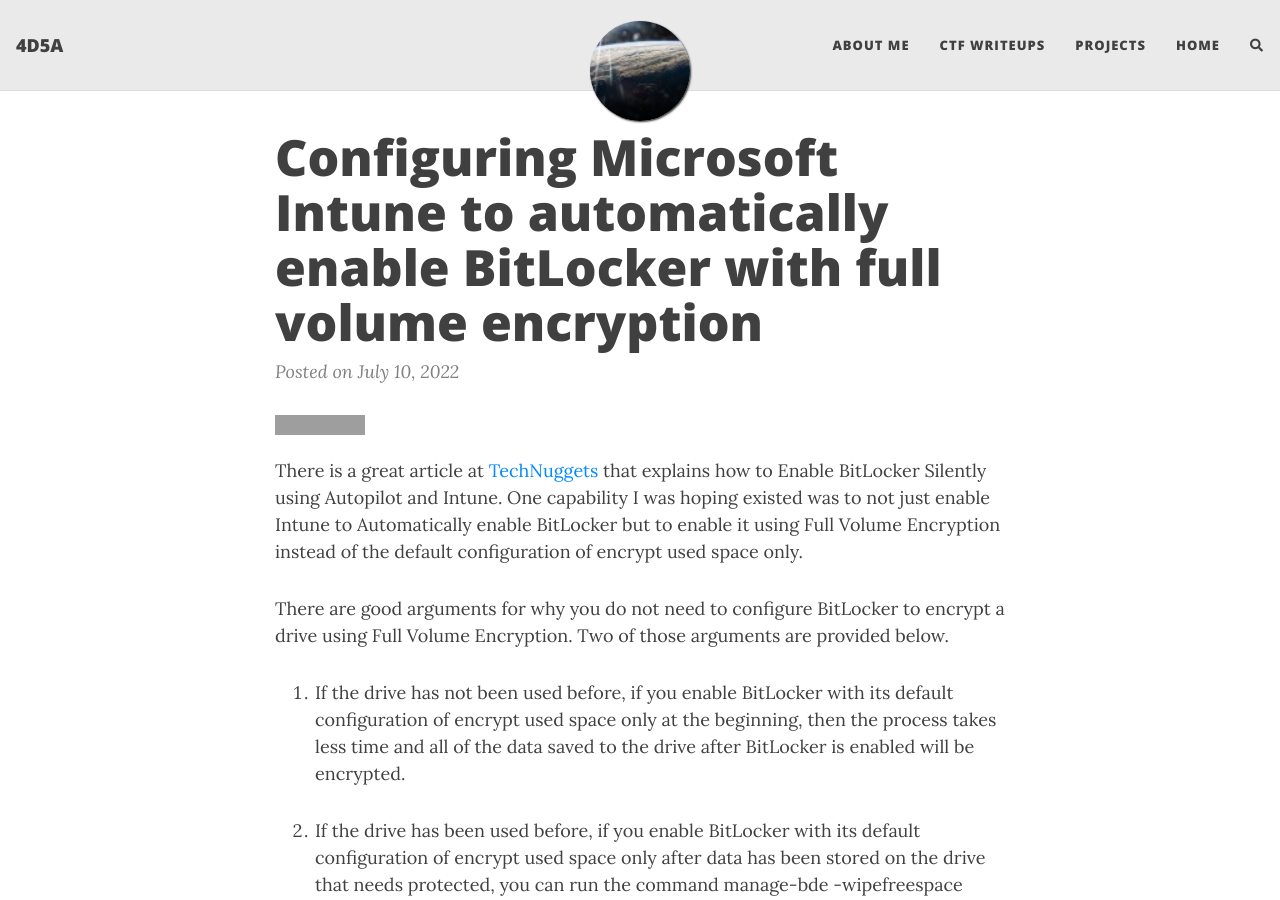
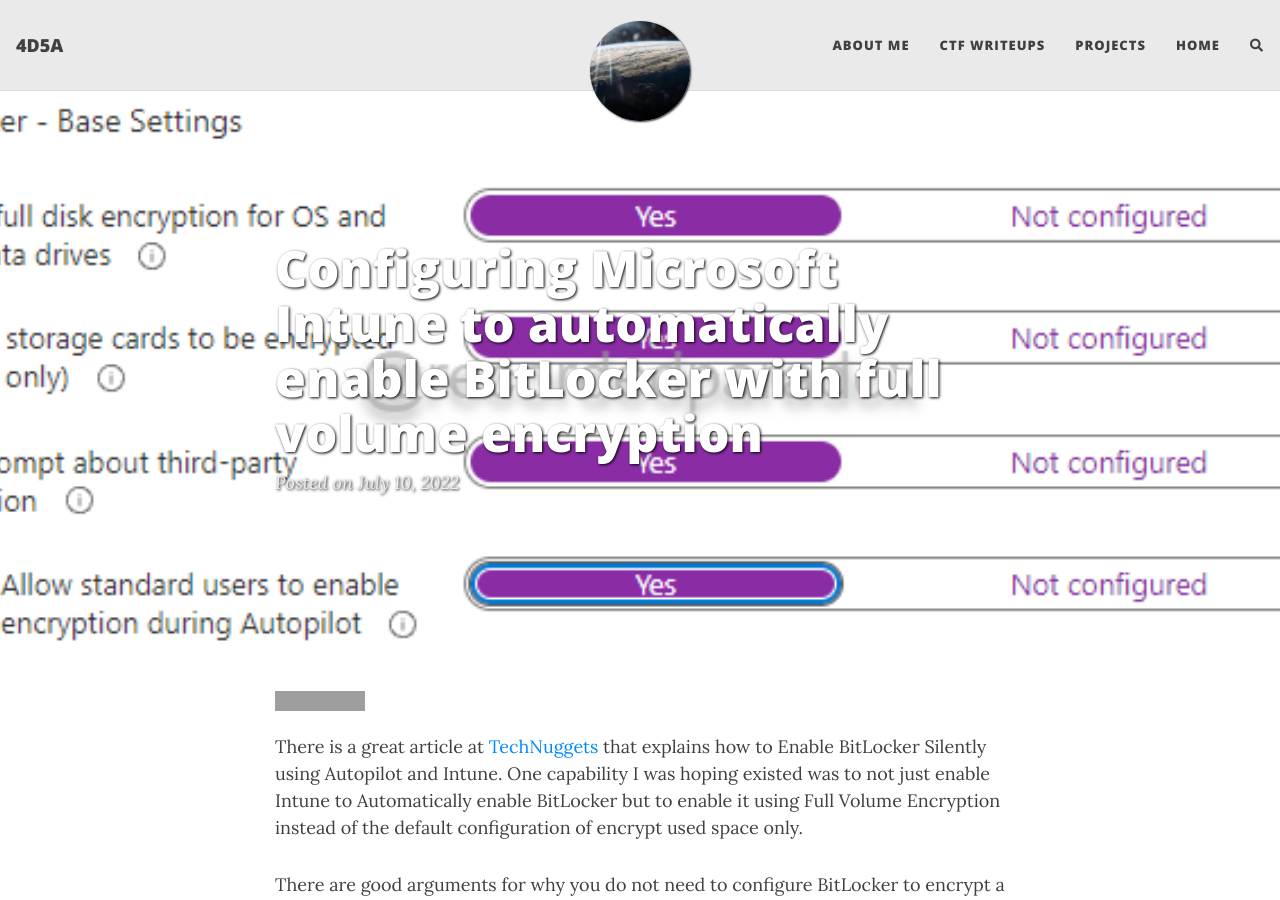
Before and after one commit to 4D5A/4d5a.github.io, a Jekyll site: the page built from _posts/blog-posts/2022-07-10-configuring-microsoft-intune-to-automatically-enable-bitlocker-with-full-volume-encryption.md, in a window 1280 px wide and 900 px high. Built offline with Jekyll 4.4.1, drawn with Linux system fonts in a browser that asks for light colours; nearby versions of some CDN libraries; comment, search, counter and statistics services are not loaded; grey boxes are pictures that could not be loaded.

Commit message:
test adding a graphic

```diff
--- a/_posts/blog-posts/2022-07-10-configuring-microsoft-intune-to-automatically-enable-bitlocker-with-full-volume-encryption.md
+++ b/_posts/blog-posts/2022-07-10-configuring-microsoft-intune-to-automatically-enable-bitlocker-with-full-volume-encryption.md
@@ -4,6 +4,9 @@
 gh-repo: 4D5A
 gh-badge: [follow]
 categories: [blog]
+cover-img: /assets/img/2022-07-10-configuring-microsoft-intune-to-automatically-enable-bitlocker-with-full-volume-encryption/microsoft-intune-bitlocker-base-settings.png
+thumbnail-img: /assets/img/2022-07-10-configuring-microsoft-intune-to-automatically-enable-bitlocker-with-full-volume-encryption/microsoft-intune-bitlocker-base-settings.png
+share-img: /assets/img/2022-07-10-configuring-microsoft-intune-to-automatically-enable-bitlocker-with-full-volume-encryption/microsoft-intune-bitlocker-base-settings.png
 tags: [Microsoft 365, Intune, BitLocker]
 after-content: [disclaimer-notice.html]
 ---
```
